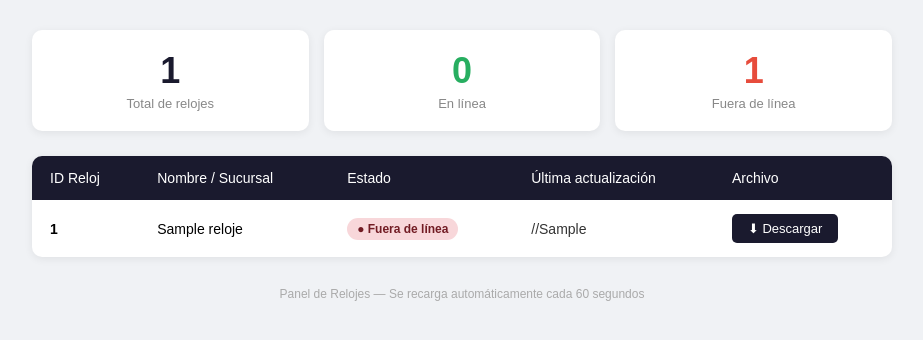
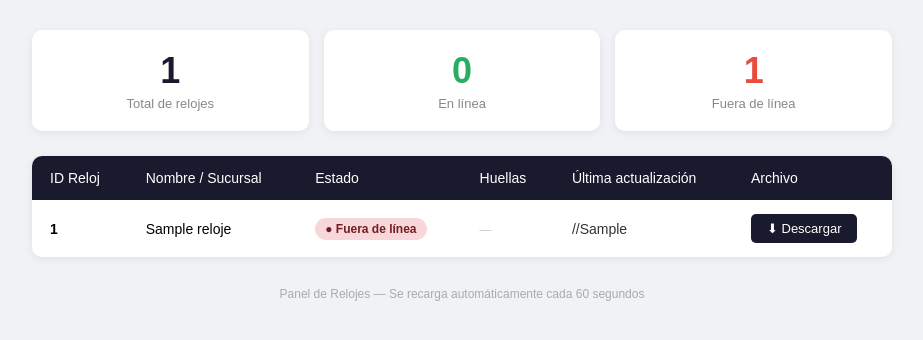
Before and after one commit to Catapato1024/panel-relojes, a Flask app: template templates/index.html in a window 1280 px wide. Shown: the part 59-399 px from the top of the page, without its empty margins (178-1101 px from the left). Run offline with Flask 3, Linux system fonts and the light colour scheme; the template is opened without the code that fills it: most values are stand-ins (such as "Sample title", 1, 10 or a date in 2020).

Commit message:
Update index.html

```diff
--- a/templates/index.html
+++ b/templates/index.html
@@ -135,6 +135,7 @@
                     <th>ID Reloj</th>
                     <th>Nombre / Sucursal</th>
                     <th>Estado</th>
+                    <th>Huellas</th>
                     <th>Última actualización</th>
                     <th>Archivo</th>
                 </tr>
@@ -149,6 +150,13 @@
                         <span class="badge online">● En línea</span>
                         {% else %}
                         <span class="badge offline">● Fuera de línea</span>
+                        {% endif %}
+                    </td>
+                    <td>
+                        {% if r.huellas_pendientes %}
+                        <span class="badge" style="background:#fff3cd;color:#856404;">🖐 Pendientes</span>
+                        {% else %}
+                        <span style="color:#ccc;font-size:12px;">—</span>
                         {% endif %}
                     </td>
                     <td>
```
